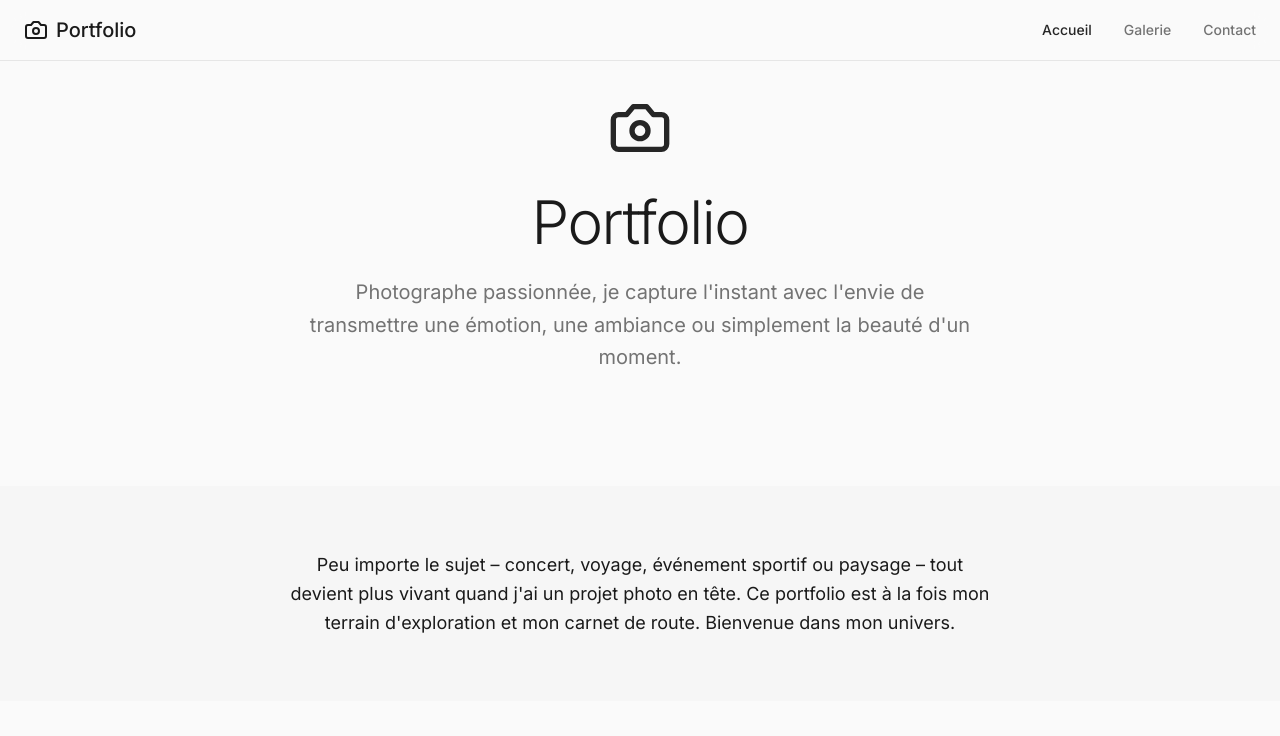
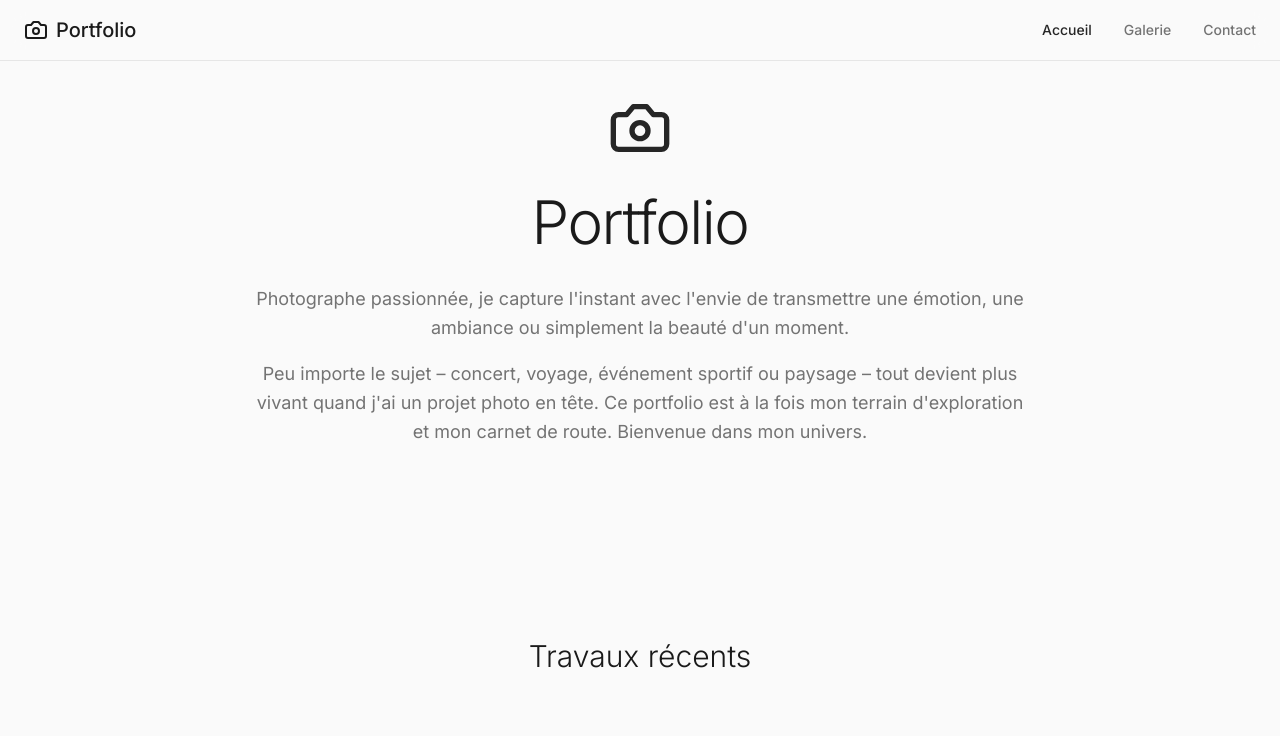
Before and after one commit to ALICE4765-326/instant-capture-gallery-90, a React (Vite) app: page / in a window 1280 px wide. Shown: the top 736 px of the page. Built offline with nearby package versions, Linux system fonts and the light colour scheme; grey boxes are pictures that could not be loaded.

Commit message:
Fix: Combine presentation text
Combine the presentation text on the home page.
Add information on how to add photos.

```diff
--- a/src/pages/Index.tsx
+++ b/src/pages/Index.tsx
@@ -24,31 +24,25 @@ const Index = () => {
     <div className="min-h-screen bg-background">
       <Navigation />
 
-      {/* Hero Section */}
+      {/* Hero Section avec toute la présentation */}
       <section className="pt-24 pb-16 px-6">
         <div className="container mx-auto max-w-4xl text-center">
           <div className="slide-up">
             <Camera className="h-16 w-16 mx-auto mb-8 text-primary" />
-            <h1 className="text-4xl md:text-6xl font-light mb-6 tracking-tight">
+            <h1 className="text-4xl md:text-6xl font-light mb-8 tracking-tight">
               Portfolio
             </h1>
-            <p className="text-xl text-muted-foreground mb-12 max-w-2xl mx-auto leading-relaxed">
+            <div className="text-lg text-muted-foreground mb-12 max-w-3xl mx-auto leading-relaxed space-y-4">
+              <p>
                 Photographe passionnée, je capture l'instant avec l'envie de transmettre une émotion,
                 une ambiance ou simplement la beauté d'un moment.
               </p>
-          </div>
-        </div>
-      </section>
-
-      {/* Bio Section */}
-      <section className="py-16 px-6 bg-accent/30">
-        <div className="container mx-auto max-w-3xl">
-          <div className="fade-in">
-            <p className="text-lg leading-relaxed text-center">
+              <p>
                 Peu importe le sujet – concert, voyage, événement sportif ou paysage – tout devient
                 plus vivant quand j'ai un projet photo en tête. Ce portfolio est à la fois mon terrain
                 d'exploration et mon carnet de route. Bienvenue dans mon univers.
               </p>
+            </div>
           </div>
         </div>
       </section>
```
Lines whose indentation alone changed are shown as unchanged.
